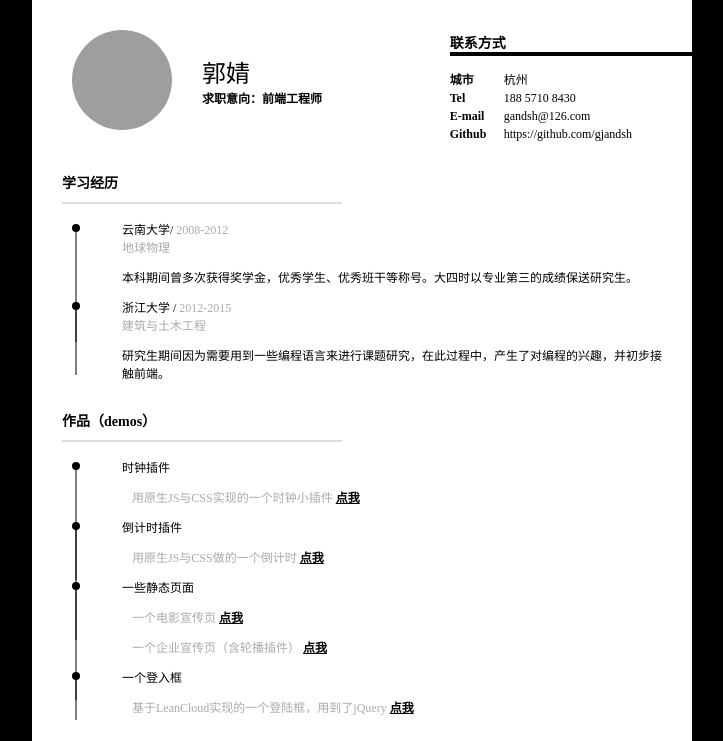
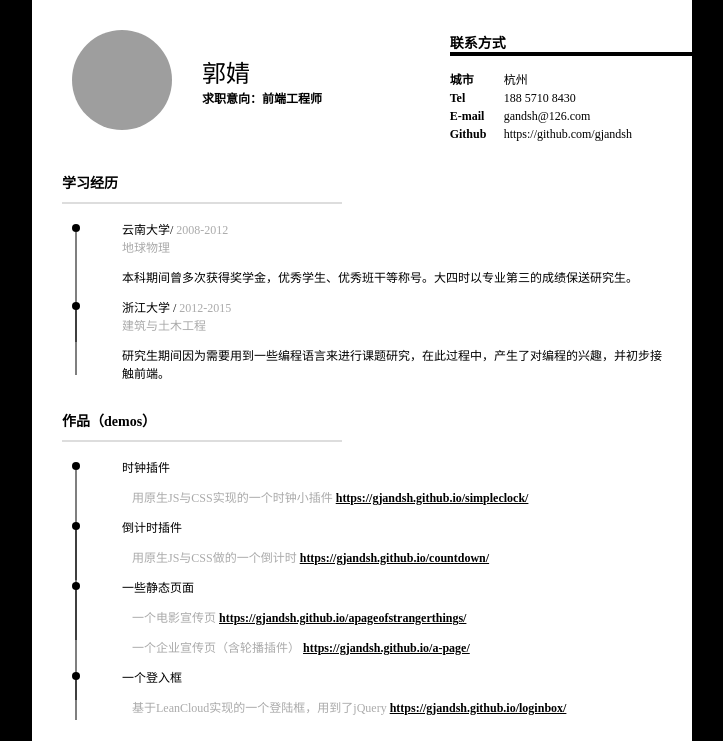
Before and after one commit to gjandsh/resume, a plain HTML site: page index.html in a window 1280 px wide. Shown: the top 741 px of the page, without its empty margins (278-1001 px from the left). Drawn offline with Linux system fonts and the light colour scheme; grey boxes are pictures that could not be loaded; a small style sheet from the web is missing.

Commit message:
修改链接

```diff
--- a/index.html
+++ b/index.html
@@ -295,7 +295,7 @@
                         <div class="abstract">
                             <span>时钟插件</span>
                             <p>用原生JS与CSS实现的一个时钟小插件
-                                <a href="https://gjandsh.github.io/simpleclock/" target='_blank'>点我</a>
+                                <a href="https://gjandsh.github.io/simpleclock/" target='_blank'>https://gjandsh.github.io/simpleclock/</a>
                             </p>
 
                         </div>
@@ -305,7 +305,7 @@
                         <div class="abstract">
                             <span>倒计时插件</span>
                             <p>用原生JS与CSS做的一个倒计时
-                                <a href="https://gjandsh.github.io/countdown/" target='_blank'>点我</a>
+                                <a href="https://gjandsh.github.io/countdown/" target='_blank'>https://gjandsh.github.io/countdown/</a>
                             </p>
                         </div>
                     </li>
@@ -314,10 +314,10 @@
                         <div class="abstract">
                             <span>一些静态页面</span>
                             <p>一个电影宣传页
-                                <a href="https://gjandsh.github.io/apageofstrangerthings/" target='_blank'>点我</a>
+                                <a href="https://gjandsh.github.io/apageofstrangerthings/" target='_blank'>https://gjandsh.github.io/apageofstrangerthings/</a>
                             </p>
                             <p>一个企业宣传页（含轮播插件）
-                                <a href="https://gjandsh.github.io/a-page/" target='_blank'>点我</a>
+                                <a href="https://gjandsh.github.io/a-page/" target='_blank'>https://gjandsh.github.io/a-page/</a>
                             </p>
                         </div>
                     </li>
@@ -326,7 +326,7 @@
                         <div class="abstract">
                             <span>一个登入框</span>
                             <p>基于LeanCloud实现的一个登陆框，用到了jQuery
-                                <a href="https://gjandsh.github.io/loginbox/" target='_blank'>点我</a>
+                                <a href="https://gjandsh.github.io/loginbox/" target='_blank'>https://gjandsh.github.io/loginbox/</a>
                             </p>
                         </div>
                     </li>
```
